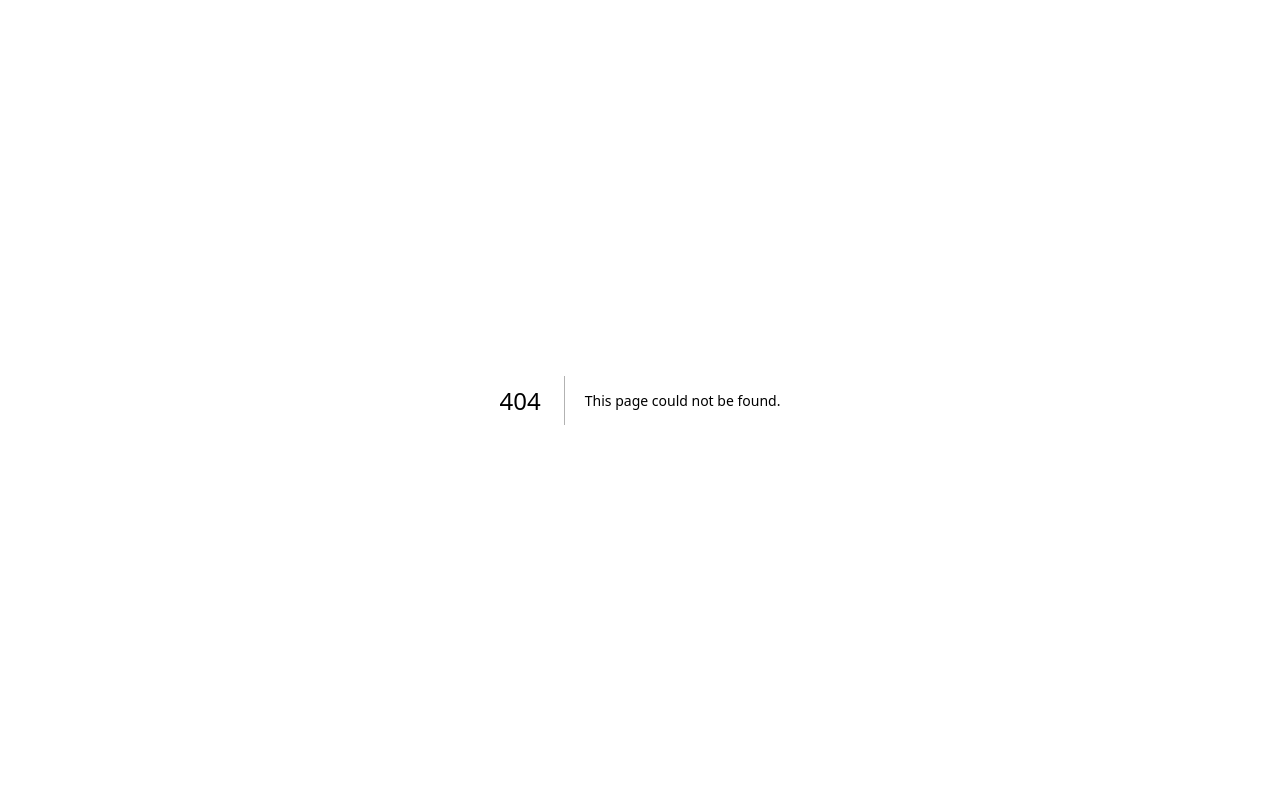
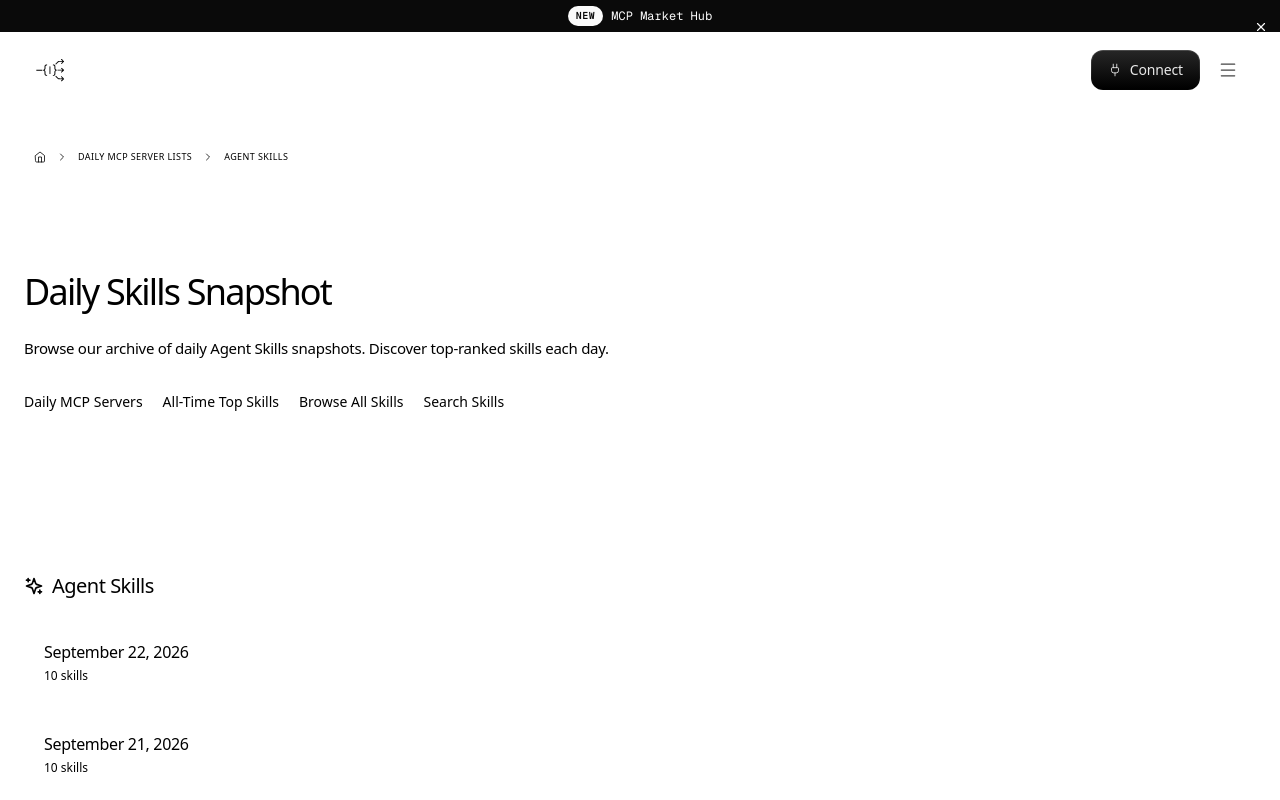
Before and after one commit to ttncode/marketplace-ui, a Next.js app: page /daily/skills in a window 1280 px wide. Before the commit this address had no page. Shown: the top 800 px of the page. Built offline with nearby package versions, Linux system fonts and the light colour scheme.

Commit message:
feat(daily): add route for daily picks (#75)
Serve daily picks.

```diff
--- /dev/null
+++ b/src/app/(site)/daily/page.tsx
@@ -0,0 +1,30 @@
+import type { Metadata } from "next";
+import { SERVER_SNAPSHOTS } from "@/components/sites/mcpmarket-com-1a9fdbee/daily-8ad2b380/daily-data";
+import { DailyPage } from "@/components/sites/mcpmarket-com-1a9fdbee/daily-8ad2b380/DailyPage";
+
+export const metadata: Metadata = {
+  title: "Daily MCP Snapshot Archive | MCP Market",
+  description: "Browse daily rankings of the most popular MCP servers and discover new integrations.",
+};
+
+export default function DailyServersPage() {
+  return (
+    <DailyPage
+      variant="server"
+      snapshots={SERVER_SNAPSHOTS}
+      hero={{
+        crumbs: [],
+        current: "Daily MCP Server Lists",
+        title: "Daily MCP Server Lists",
+        subtitle:
+          "Browse our archive of daily MCP server lists. Discover newly found awesome Model Context Protocol servers ranked by GitHub stars each day.",
+        links: [
+          { label: "Daily Skills", href: "/daily/skills" },
+          { label: "All-Time Top 100", href: "/leaderboards" },
+          { label: "Browse All Servers", href: "/server" },
+          { label: "Search MCP Servers", href: "/search" },
+        ],
+      }}
+    />
+  );
+}
--- /dev/null
+++ b/src/app/(site)/daily/skills/page.tsx
@@ -0,0 +1,29 @@
+import type { Metadata } from "next";
+import { SKILL_SNAPSHOTS } from "@/components/sites/mcpmarket-com-1a9fdbee/daily-8ad2b380/daily-data";
+import { DailyPage } from "@/components/sites/mcpmarket-com-1a9fdbee/daily-8ad2b380/DailyPage";
+
+export const metadata: Metadata = {
+  title: "Daily Skills Snapshot",
+  description: "Browse our archive of daily Agent Skills snapshots. Discover top-ranked skills each day.",
+};
+
+export default function DailySkillsPage() {
+  return (
+    <DailyPage
+      variant="skill"
+      snapshots={SKILL_SNAPSHOTS}
+      hero={{
+        crumbs: [{ label: "Daily MCP Server Lists", href: "/daily" }],
+        current: "Agent Skills",
+        title: "Daily Skills Snapshot",
+        subtitle: "Browse our archive of daily Agent Skills snapshots. Discover top-ranked skills each day.",
+        links: [
+          { label: "Daily MCP Servers", href: "/daily" },
+          { label: "All-Time Top Skills", href: "/tools/skills/leaderboard" },
+          { label: "Browse All Skills", href: "/tools/skills" },
+          { label: "Search Skills", href: "/tools/skills/search" },
+        ],
+      }}
+    />
+  );
+}
```
